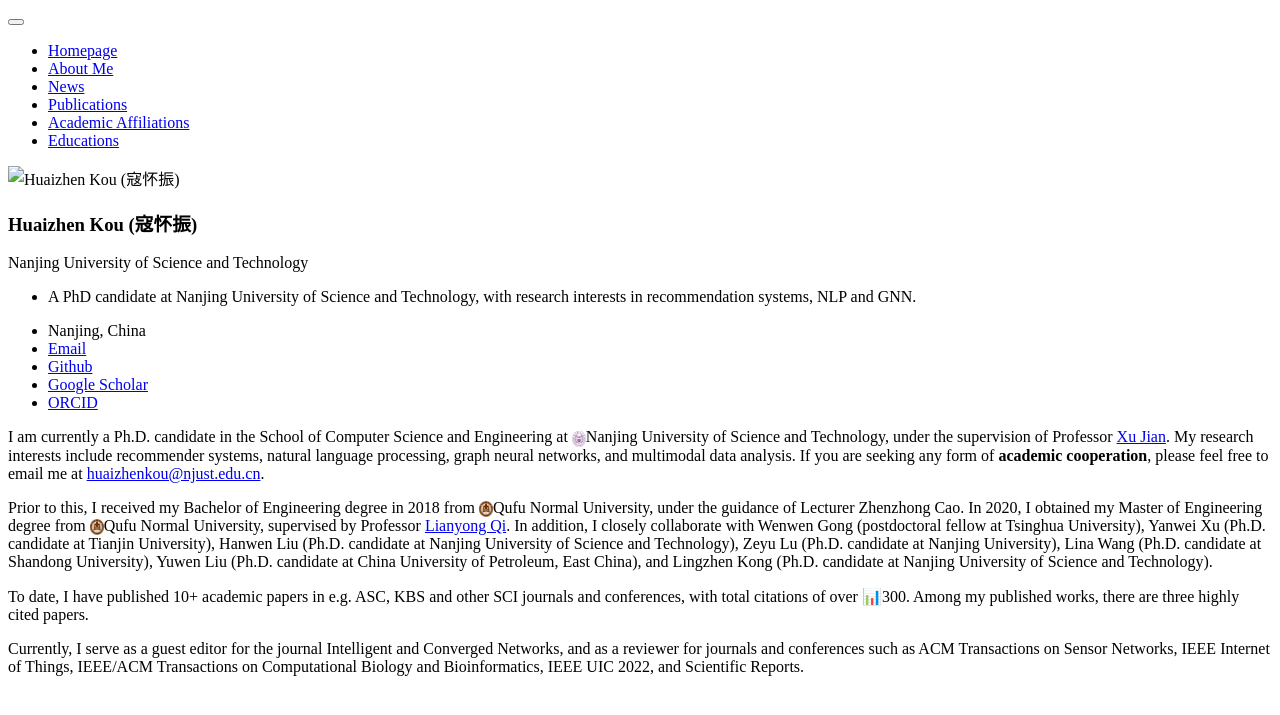
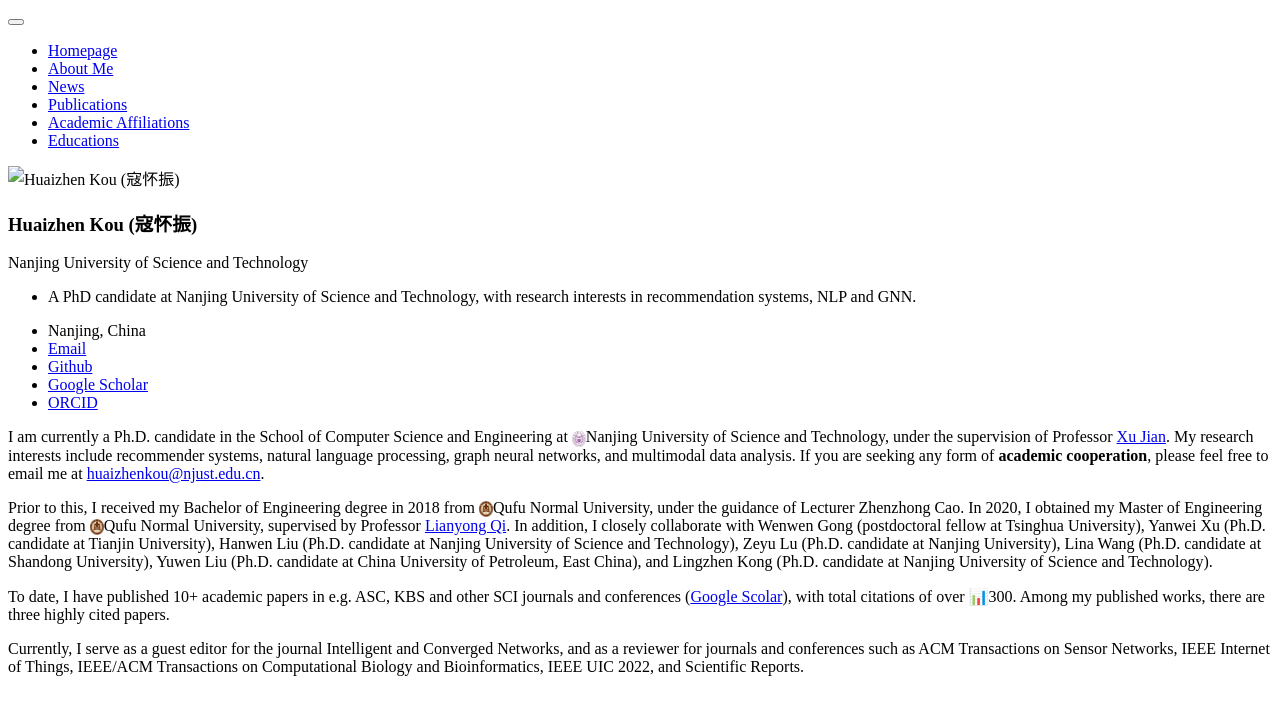
Before and after one commit to huaizhenkou/huaizhenkou.github.io, a Jekyll site: the page built from _pages/includes/intro.md, in a window 1280 px wide. Shown: the top 715 px of the page. Built offline with Jekyll 4.4.1, drawn with Linux system fonts in a browser that asks for light colours; our own code applies the rules of GitHub Pages for plain Markdown files.

Commit message:
Update intro.md

```diff
--- a/_pages/includes/intro.md
+++ b/_pages/includes/intro.md
@@ -2,6 +2,6 @@ I am currently a Ph.D. candidate in the School of Computer Science and Engineeri
 
 Prior to this, I received my Bachelor of Engineering degree in 2018 from <img src="/images/qfnu_logo.png" alt="qfnu" width="14" height="16" style="vertical-align: middle;">Qufu Normal University, under the guidance of Lecturer Zhenzhong Cao. In 2020, I obtained my Master of Engineering degree from <img src="/images/qfnu_logo.png" alt="qfnu" width="14" height="16" style="vertical-align: middle;">Qufu Normal University, supervised by Professor [Lianyong Qi](https://sites.google.com/view/lianyongqi/home). In addition, I closely collaborate with Wenwen Gong (postdoctoral fellow at Tsinghua University), Yanwei Xu (Ph.D. candidate at Tianjin University), Hanwen Liu (Ph.D. candidate at Nanjing University of Science and Technology), Zeyu Lu (Ph.D. candidate at Nanjing University), Lina Wang (Ph.D. candidate at Shandong University), Yuwen Liu (Ph.D. candidate at China University of Petroleum, East China), and Lingzhen Kong (Ph.D. candidate at Nanjing University of Science and Technology).
 
-To date, I have published 10+ academic papers in e.g. ASC, KBS and other SCI journals and conferences, with total citations of over 📊300. Among my published works, there are three highly cited papers.
+To date, I have published 10+ academic papers in e.g. ASC, KBS and other SCI journals and conferences ([Google Scolar](https://scholar.google.com/citations?user=9ylPoCMAAAAJ)), with total citations of over 📊300. Among my published works, there are three highly cited papers.
 
 Currently, I serve as a guest editor for the journal Intelligent and Converged Networks, and as a reviewer for journals and conferences such as ACM Transactions on Sensor Networks, IEEE Internet of Things, IEEE/ACM Transactions on Computational Biology and Bioinformatics, IEEE UIC 2022, and Scientific Reports.
```
